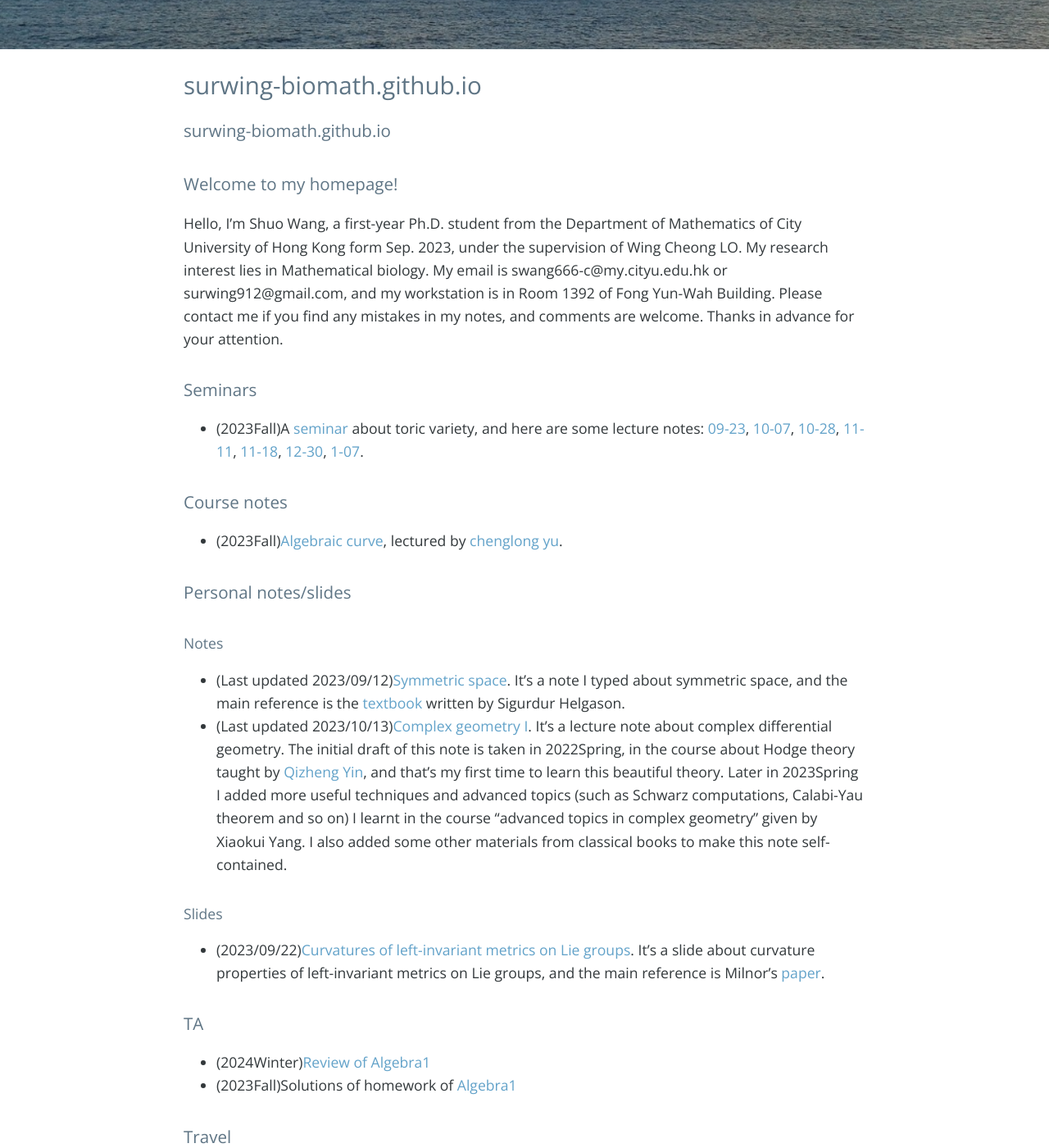
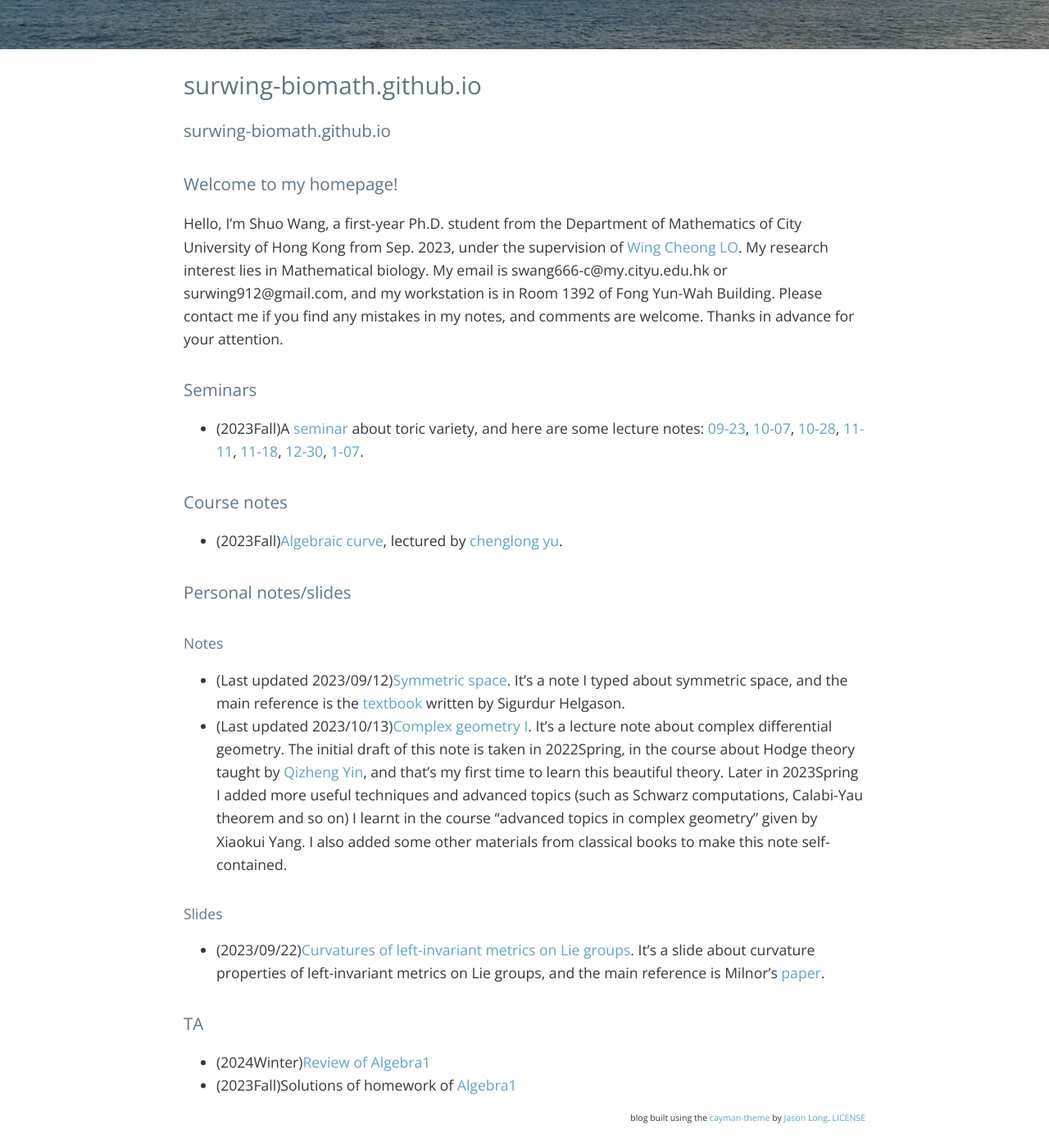
Before and after one commit to Louis-shuo-wang/Louis-shuo-wang.github.io, a Jekyll site: the page built from index.md, in a window 1280 px wide and 1400 px high, scrolled down 200 px. Shown: the whole window at 82% size. Built offline with Jekyll 4.4.1, drawn with Linux system fonts in a browser that asks for light colours; nearby versions of some CDN libraries; our own code applies the rules of GitHub Pages for plain Markdown files; the list of posts is cut into pages by our own code; comment, search, counter and statistics services are not loaded; some of the changed text lies outside the part shown.

Commit message:
Update index.md

```diff
--- a/index.md
+++ b/index.md
@@ -1,6 +1,6 @@
 # surwing-biomath.github.io
 ### Welcome to my homepage!
-Hello, I'm Shuo Wang, a first-year Ph.D. student from the Department of Mathematics of City University of Hong Kong form Sep. 2023, under the supervision of Wing Cheong LO. My research interest lies in Mathematical biology.
+Hello, I'm Shuo Wang, a first-year Ph.D. student from the Department of Mathematics of City University of Hong Kong from Sep. 2023, under the supervision of [Wing Cheong LO](https://www.cityu.edu.hk/stfprofile/wingclo.htm). My research interest lies in Mathematical biology.
 My email is swang666-c@my.cityu.edu.hk or surwing912@gmail.com, and my workstation is in Room 1392 of Fong Yun-Wah Building. Please contact me if you find any mistakes in my notes, and comments are welcome. Thanks in advance for your attention.
 
 
@@ -24,7 +24,3 @@ My email is swang666-c@my.cityu.edu.hk or surwing912@gmail.com, and my workstati
 ### TA
 * (2024Winter)[Review of Algebra1](https://bowenl.notion.site/2024-02-1-44163401a7dd4cf28aa86264640464b5)
 * (2023Fall)Solutions of homework of [Algebra1](notes/2023Fall/Solutions_to_HW.pdf)
-
-
-### Travel
-* Jan 22 - Jan 26, 2024, [Winter School on Homogeneous Dynamics](https://scms.fudan.edu.cn/info/4588/6088.htm), Fudan University, Shanghai, China.
```
